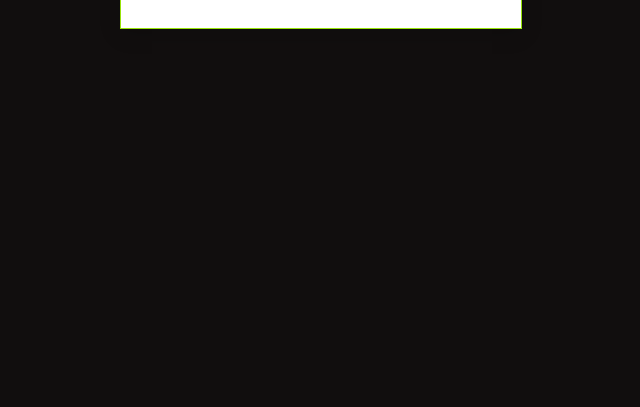
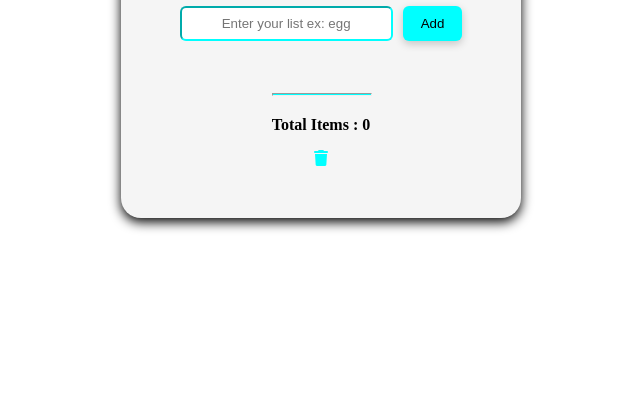
Before and after one commit to Al-aminedioubate/Grocery-lists-in-JS, a plain HTML site: page index.html in a window 1280 px wide. Shown: the part 393-800 px from the top of the page, without its empty margins (319-959 px from the left). Drawn offline with Linux system fonts and the light colour scheme.

Commit message:
ajuster le style de l'interface

```diff
--- a/style.css
+++ b/style.css
@@ -1,26 +1,26 @@
 /*Mise en page du notre page corps*/
 body {
+  margin: 0;
   display: flex;
   justify-content: center;
   align-items: center;
-  background: #110e0e;
+  background: white;
+  height: 80vh;
 }
 
 /*Mise en page de container parents*/
 .container{
   display: flex;
   flex-direction: column;
-   justify-content: center;/*Justify content ne fonctionne pas dans un container si la hauteur n'est pas definie*/
+  justify-content: center;
   align-items: center;
   height: fit-content;
   width: 300px;
-   overflow: auto;  /*cela nous mets un scroll bar sur X et Y quand nos element depasse la taille de la page*/
-   background: #ffffff;
-   border: 1px solid #97e309;
-   box-shadow: 0 5px 20px rgba(0, 0, 0, 0.15);
-   margin: 70px auto;
+  background:whitesmoke;
+  box-shadow: 0 4px 12px rgba(0, 0, 0.15);
   padding: 50px;
-
+  border-radius: 20px;
+  margin-top: 30vh;
 }
 /*Section manipulation de la form*/
 .form-row{
@@ -36,6 +36,7 @@
   border-color: aqua;
   color: black;
   background-color: white;
+  border-radius: 6px;
 }
 
 /*Section bouton pour ajouter les items*/
@@ -48,6 +49,7 @@
   border-radius: 6px;
   cursor: pointer;
   box-shadow: 0 3px 8px rgba(0, 0, 0, 0.2);
+  text-transform: capitalize;
 }
 
 button:hover{
@@ -122,7 +124,7 @@
 #totalItem {
   margin-top: 10px;
   font-weight: 600;
-  color: #555;
+  color: black;
 }
 
 /* optionnel : scrollbar plus propre */
```
Lines whose indentation alone changed are shown as unchanged.
